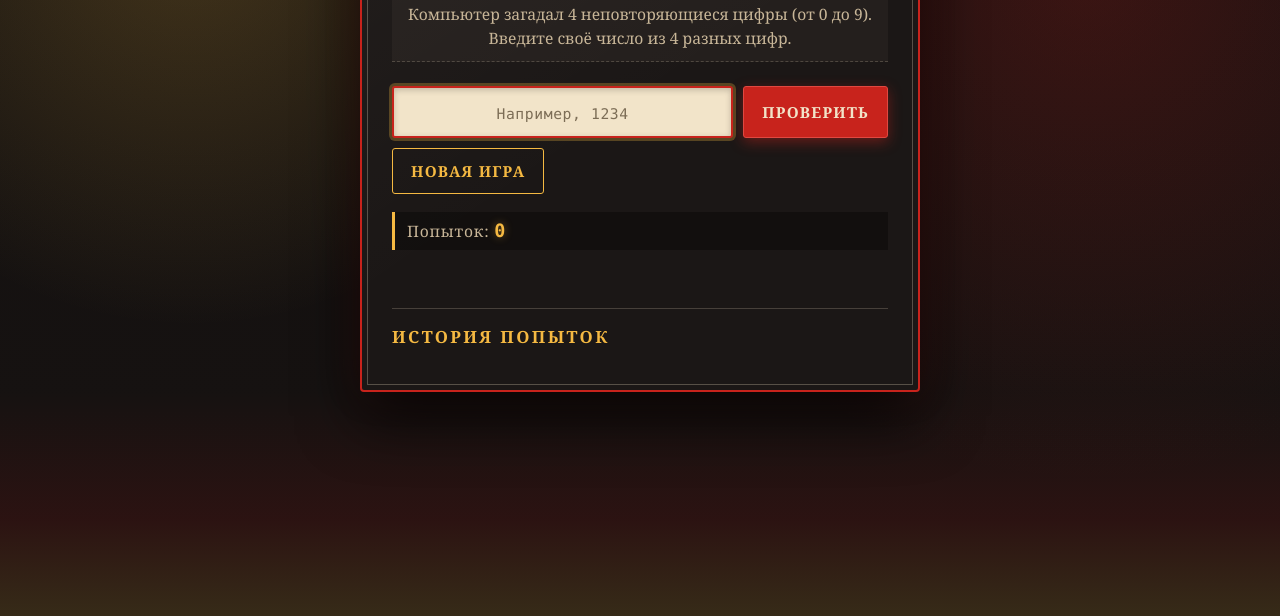
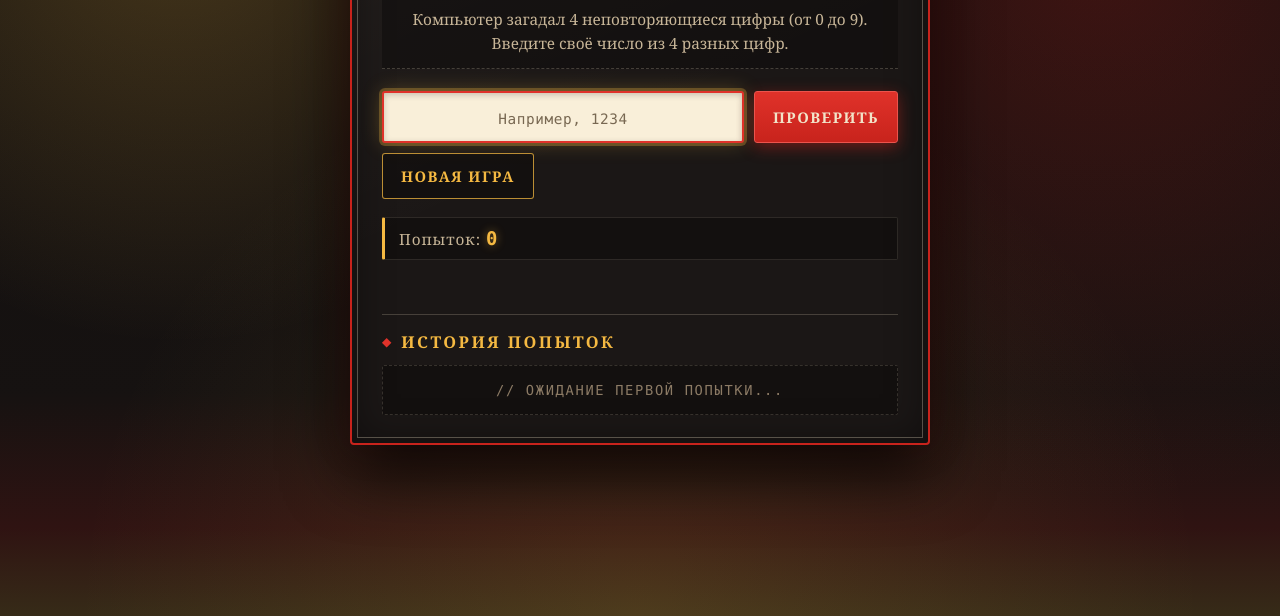
Before and after one commit to Kjxfub/web-course-2026, a plain HTML site: page task4/index.html in a window 1280 px wide. Shown: the part 184-800 px from the top of the page. Drawn offline with Linux system fonts and the light colour scheme.

Commit message:
Обновленный дизайн

```diff
--- a/task4/style.css
+++ b/task4/style.css
@@ -1,14 +1,17 @@
 /* === Палитра в стиле винтажного плаката Moulin Rouge === */
 :root {
-  --bg-night: #121010;          /* угольный фон ночного Парижа */
-  --bg-poster: #1b1716;         /* тёмная основа карточки-афиши */
-  --paper-cream: #f2e4c9;       /* тёплый пергамент плакатов и заголовков */
-  --paper-muted: #c8b698;       /* приглушённый кремовый текст */
-  --crimson: #c8231c;           /* насыщенный красный (платье и мельница) */
-  --crimson-dark: #8f1611;      /* глубокий бордовый для теней и бордюров */
-  --lantern-gold: #f5b942;      /* тёплый свет уличных фонарей и софитов */
+  --bg-night: #121010;            /* угольный фон ночного Парижа */
+  --bg-poster: #1b1716;           /* тёмная основа карточки-афиши */
+  --bg-panel: rgba(12, 10, 10, 0.48);
+  --paper-cream: #f2e4c9;         /* тёплый пергамент плакатов и заголовков */
+  --paper-muted: #c8b698;         /* приглушённый кремовый текст */
+  --paper-dim: #8c7b65;           /* тусклый текст для пустых состояний */
+  --crimson: #c8231c;             /* насыщенный красный (платье и мельница) */
+  --crimson-bright: #e0322a;
+  --crimson-dark: #8f1611;        /* глубокий бордовый для теней и бордюров */
+  --lantern-gold: #f5b942;        /* тёплый свет уличных фонарей и софитов */
   --lantern-glow: rgba(245, 185, 66, 0.28);
-  --emerald-win: #3da35d;       /* винтажный изумруд для победы */
+  --emerald-win: #48b86a;         /* винтажный изумруд для победы */
 }
 
 * {
@@ -21,79 +24,96 @@ body {
   font-family: "Georgia", "Times New Roman", serif;
   color: var(--paper-cream);
   background-color: var(--bg-night);
-  /* Атмосфера ночного неба, тёплого фонаря сверху слева и отблесков мокрой мостовой снизу */
+  /* Ночное небо, свет уличного фонаря слева сверху, красное зарево справа и блики мостовой */
   background-image:
-    radial-gradient(circle at 15% 12%, rgba(245, 185, 66, 0.22) 0%, transparent 32%),
-    radial-gradient(circle at 85% 20%, rgba(200, 35, 28, 0.22) 0%, transparent 40%),
+    radial-gradient(circle at 14% 10%, rgba(245, 185, 66, 0.24) 0%, transparent 34%),
+    radial-gradient(circle at 86% 18%, rgba(200, 35, 28, 0.24) 0%, transparent 42%),
+    radial-gradient(circle at 50% 100%, rgba(245, 185, 66, 0.12) 0%, transparent 55%),
     linear-gradient(
       180deg,
-      rgba(18, 16, 16, 0.92) 0%,
-      rgba(22, 18, 17, 0.96) 72%,
-      rgba(200, 35, 28, 0.14) 88%,
+      rgba(16, 14, 14, 0.94) 0%,
+      rgba(22, 18, 17, 0.97) 72%,
+      rgba(200, 35, 28, 0.16) 89%,
       rgba(245, 185, 66, 0.16) 100%
     );
   display: flex;
   justify-content: center;
   align-items: flex-start;
-  padding: 40px 16px;
+  padding: 38px 16px;
 }
 
 /* === Главная карточка в стиле театральной афиши === */
 .game {
   position: relative;
   width: 100%;
-  max-width: 560px;
+  max-width: 580px;
   background:
-    linear-gradient(145deg, rgba(255, 244, 224, 0.03) 0%, transparent 50%),
+    linear-gradient(155deg, rgba(255, 244, 224, 0.04) 0%, transparent 48%),
     var(--bg-poster);
   border: 2px solid var(--crimson);
-  outline: 1px solid rgba(242, 228, 201, 0.28);
+  outline: 1px solid rgba(242, 228, 201, 0.3);
   outline-offset: -8px;
   border-radius: 4px;
-  padding: 34px 30px 30px;
+  padding: 30px 30px 28px;
   box-shadow:
-    0 24px 60px rgba(0, 0, 0, 0.78),
-    0 0 36px rgba(200, 35, 28, 0.18);
+    0 26px 64px rgba(0, 0, 0, 0.82),
+    0 0 38px rgba(200, 35, 28, 0.2),
+    inset 0 0 40px rgba(0, 0, 0, 0.45);
 }
 
-/* Декоративная гирлянда лампочек под карнизом (отсылка к вывеске Moulin Rouge) */
+/* Верхняя строчка программки + гирлянда лампочек */
 .game::before {
-  content: "•  •  •  •  •  •  •  •  •  •  •  •  •  •  •  •";
+  content: "[ NOCTURNE // CODE-BREAKER ]";
   display: block;
   text-align: center;
+  font-family: ui-monospace, SFMono-Regular, Menlo, Consolas, monospace;
+  font-size: 0.74rem;
   letter-spacing: 0.22em;
-  font-size: 0.85rem;
   color: var(--lantern-gold);
-  text-shadow: 0 0 8px var(--lantern-gold), 0 0 16px rgba(245, 185, 66, 0.6);
-  margin-bottom: 14px;
-  padding-bottom: 10px;
-  border-bottom: 1px solid rgba(245, 185, 66, 0.25);
+  opacity: 0.9;
+  margin-bottom: 8px;
+}
+
+.game::after {
+  content: "•  •  •  •  •  •  •  •  •  •  •  •  •  •  •  •";
+  position: absolute;
+  top: 46px;
+  left: 30px;
+  right: 30px;
+  text-align: center;
+  letter-spacing: 0.22em;
+  font-size: 0.8rem;
+  color: var(--lantern-gold);
+  text-shadow: 0 0 8px var(--lantern-gold), 0 0 18px rgba(245, 185, 66, 0.55);
+  pointer-events: none;
 }
 
 /* === Заголовок в духе плакатной типографики === */
 h1 {
-  margin: 0 0 12px;
+  margin: 26px 0 12px;
+  padding-top: 12px;
+  border-top: 1px solid rgba(245, 185, 66, 0.22);
   text-align: center;
-  font-size: 2rem;
+  font-size: 2.05rem;
   font-weight: 700;
-  letter-spacing: 0.14em;
+  letter-spacing: 0.15em;
   text-transform: uppercase;
   color: var(--paper-cream);
   text-shadow:
     2px 2px 0 var(--crimson-dark),
-    0 0 18px rgba(245, 185, 66, 0.22);
+    0 0 20px rgba(245, 185, 66, 0.24);
 }
 
 .rules {
-  margin: 0 0 24px;
+  margin: 0 0 22px;
   text-align: center;
-  font-size: 0.98rem;
-  line-height: 1.55;
+  font-size: 0.96rem;
+  line-height: 1.58;
   color: var(--paper-muted);
-  padding: 10px 14px;
-  background: rgba(242, 228, 201, 0.04);
-  border-top: 1px dashed rgba(242, 228, 201, 0.2);
-  border-bottom: 1px dashed rgba(242, 228, 201, 0.2);
+  padding: 11px 16px;
+  background: var(--bg-panel);
+  border-top: 1px dashed rgba(242, 228, 201, 0.22);
+  border-bottom: 1px dashed rgba(242, 228, 201, 0.22);
 }
 
 /* === Поле ввода и кнопки === */
@@ -104,66 +124,71 @@ h1 {
 }
 
 input[type="text"] {
-  flex: 1 1 165px;
+  flex: 1 1 175px;
   padding: 12px 14px;
   font-family: ui-monospace, SFMono-Regular, Menlo, Consolas, monospace;
   font-size: 1.25rem;
   font-weight: 700;
-  letter-spacing: 0.24em;
+  letter-spacing: 0.26em;
   text-align: center;
-  color: #1a1512;
+  color: #1a1411;
   background: var(--paper-cream);
   border: 2px solid var(--lantern-gold);
   border-radius: 3px;
-  box-shadow: inset 0 2px 6px rgba(0, 0, 0, 0.25);
-  transition: box-shadow 0.2s ease, border-color 0.2s ease;
+  box-shadow:
+    inset 0 2px 7px rgba(0, 0, 0, 0.28),
+    0 0 12px rgba(245, 185, 66, 0.12);
+  transition: box-shadow 0.2s ease, border-color 0.2s ease, background-color 0.2s ease;
 }
 
 input[type="text"]::placeholder {
-  color: #7c6d56;
-  font-size: 0.92rem;
+  color: #786852;
+  font-size: 0.9rem;
   letter-spacing: 0.04em;
   font-weight: 400;
 }
 
 input[type="text"]:focus {
   outline: none;
-  border-color: var(--crimson);
+  border-color: var(--crimson-bright);
+  background: #f9efd9;
   box-shadow:
     0 0 0 3px var(--lantern-glow),
+    0 0 20px rgba(245, 185, 66, 0.28),
     inset 0 2px 6px rgba(0, 0, 0, 0.2);
 }
 
 input[type="text"]:disabled {
-  background: #3a322d;
+  background: #362e29;
   border-color: #5c5048;
-  color: #8f8273;
+  color: #938575;
   cursor: not-allowed;
+  box-shadow: none;
 }
 
 button {
   padding: 12px 18px;
   font-family: "Georgia", serif;
-  font-size: 0.95rem;
+  font-size: 0.92rem;
   font-weight: 700;
-  letter-spacing: 0.08em;
+  letter-spacing: 0.1em;
   text-transform: uppercase;
   border-radius: 3px;
   cursor: pointer;
-  transition: transform 0.12s ease, background-color 0.2s ease, box-shadow 0.2s ease;
+  transition: transform 0.12s ease, background-color 0.2s ease, box-shadow 0.2s ease, color 0.2s ease;
 }
 
-/* Основная кнопка «Проверить» — карминово-красная */
+/* Основная кнопка «Проверить» — карминово-красная с акцентом кабаре */
 #check-btn {
-  background: var(--crimson);
+  background: linear-gradient(180deg, var(--crimson-bright) 0%, var(--crimson) 100%);
   color: var(--paper-cream);
-  border: 1px solid #e04841;
-  box-shadow: 0 4px 14px rgba(200, 35, 28, 0.45);
+  border: 1px solid #eb544d;
+  box-shadow: 0 4px 16px rgba(200, 35, 28, 0.48);
 }
 
 #check-btn:hover:not(:disabled) {
-  background: #df2b23;
-  box-shadow: 0 6px 20px rgba(200, 35, 28, 0.65);
+  background: linear-gradient(180deg, #ee3d34 0%, #b91d16 100%);
+  box-shadow: 0 6px 22px rgba(200, 35, 28, 0.72);
   transform: translateY(-1px);
 }
 
@@ -171,88 +196,105 @@ button {
   transform: translateY(0);
 }
 
-/* Кнопка «Новая игра» — тёмная с золотистой рамкой */
+/* Кнопка «Новая игра» — золотая рамка в стиле рампы */
 button.secondary {
-  background: transparent;
+  background: var(--bg-panel);
   color: var(--lantern-gold);
-  border: 1px solid var(--lantern-gold);
+  border: 1px solid rgba(245, 185, 66, 0.75);
 }
 
 button.secondary:hover:not(:disabled) {
-  background: rgba(245, 185, 66, 0.14);
-  box-shadow: 0 0 14px rgba(245, 185, 66, 0.25);
+  background: rgba(245, 185, 66, 0.16);
+  border-color: var(--lantern-gold);
+  box-shadow: 0 0 16px rgba(245, 185, 66, 0.28);
 }
 
 button:disabled {
-  opacity: 0.45;
+  opacity: 0.42;
   cursor: not-allowed;
   box-shadow: none;
+  transform: none;
 }
 
 /* === Счётчик попыток === */
 .meta {
   margin-top: 18px;
-  padding: 8px 12px;
+  padding: 9px 14px;
   display: flex;
   justify-content: space-between;
   align-items: center;
-  background: rgba(0, 0, 0, 0.35);
+  background: var(--bg-panel);
+  border: 1px solid rgba(242, 228, 201, 0.12);
   border-left: 3px solid var(--lantern-gold);
-  font-size: 0.98rem;
-  letter-spacing: 0.05em;
+  border-radius: 2px;
+  font-size: 0.96rem;
+  letter-spacing: 0.06em;
   color: var(--paper-muted);
 }
 
 .meta strong {
   font-family: ui-monospace, SFMono-Regular, Menlo, monospace;
-  font-size: 1.15rem;
+  font-size: 1.18rem;
   color: var(--lantern-gold);
-  text-shadow: 0 0 8px rgba(245, 185, 66, 0.4);
+  text-shadow: 0 0 10px rgba(245, 185, 66, 0.45);
 }
 
 /* === Сообщения об ошибке / победе === */
 .message {
-  min-height: 26px;
-  margin: 14px 0 18px;
-  padding: 0 4px;
-  font-size: 0.98rem;
+  min-height: 24px;
+  margin: 14px 0 16px;
+  font-size: 0.96rem;
   font-weight: 700;
   letter-spacing: 0.02em;
 }
 
 .message.error {
-  color: #ff6b63;
-  padding: 10px 12px;
-  background: rgba(200, 35, 28, 0.16);
-  border-left: 3px solid var(--crimson);
+  color: #ff7770;
+  padding: 10px 14px;
+  background: rgba(200, 35, 28, 0.18);
+  border: 1px solid rgba(200, 35, 28, 0.45);
+  border-left: 4px solid var(--crimson-bright);
+  border-radius: 2px;
 }
 
 .message.win {
-  color: #8ce99a;
+  color: #96f2a8;
   padding: 12px 14px;
-  background: rgba(61, 163, 93, 0.18);
-  border: 1px solid rgba(140, 233, 154, 0.45);
+  background: rgba(72, 184, 106, 0.16);
+  border: 1px solid rgba(150, 242, 168, 0.5);
+  border-left: 4px solid var(--emerald-win);
+  border-radius: 2px;
   text-align: center;
-  font-size: 1.05rem;
-  box-shadow: 0 0 18px rgba(61, 163, 93, 0.22);
+  font-size: 1.04rem;
+  box-shadow: 0 0 22px rgba(72, 184, 106, 0.24);
 }
 
-/* === Раздел истории попыток === */
+/* === Раздел истории попыток (журнал проверок) === */
 .history-section {
-  margin-top: 8px;
+  margin-top: 6px;
   padding-top: 16px;
   border-top: 1px solid rgba(242, 228, 201, 0.2);
 }
 
 h2 {
   margin: 0 0 12px;
-  font-size: 1.05rem;
+  font-size: 1.02rem;
   text-transform: uppercase;
-  letter-spacing: 0.14em;
+  letter-spacing: 0.15em;
   color: var(--lantern-gold);
+  display: flex;
+  align-items: center;
+  gap: 8px;
+}
+
+h2::before {
+  content: "◆";
+  font-size: 0.72rem;
+  color: var(--crimson-bright);
 }
 
 .history-list {
+  counter-reset: attempt-num;
   list-style: none;
   margin: 0;
   padding: 0;
@@ -263,21 +305,52 @@ h2 {
   overflow-y: auto;
 }
 
+/* Красивое пустое состояние, когда попыток ещё нет */
+.history-list:empty::before {
+  content: "// ОЖИДАНИЕ ПЕРВОЙ ПОПЫТКИ...";
+  display: block;
+  padding: 16px 14px;
+  text-align: center;
+  font-family: ui-monospace, SFMono-Regular, Menlo, Consolas, monospace;
+  font-size: 0.86rem;
+  letter-spacing: 0.12em;
+  color: var(--paper-dim);
+  background: var(--bg-panel);
+  border: 1px dashed rgba(242, 228, 201, 0.16);
+  border-radius: 2px;
+}
+
 .history-list li {
+  counter-increment: attempt-num;
+  position: relative;
+  display: flex;
+  align-items: center;
+  gap: 10px;
   padding: 10px 14px;
   background: rgba(242, 228, 201, 0.06);
-  border: 1px solid rgba(242, 228, 201, 0.14);
+  border: 1px solid rgba(242, 228, 201, 0.15);
   border-left: 4px solid var(--crimson);
   border-radius: 2px;
   font-family: ui-monospace, SFMono-Regular, Menlo, Consolas, monospace;
-  font-size: 0.98rem;
+  font-size: 0.95rem;
   color: var(--paper-cream);
   letter-spacing: 0.04em;
-  transition: background-color 0.15s ease;
+  transition: background-color 0.15s ease, border-left-color 0.15s ease;
+}
+
+.history-list li::before {
+  content: "#" counter(attempt-num, decimal-leading-zero);
+  font-size: 0.78rem;
+  font-weight: 700;
+  color: var(--lantern-gold);
+  background: rgba(245, 185, 66, 0.12);
+  padding: 2px 6px;
+  border-radius: 2px;
 }
 
 .history-list li:hover {
   background: rgba(242, 228, 201, 0.11);
+  border-left-color: var(--lantern-gold);
 }
 
 /* Стилизация скроллбара для длинной истории */
```
